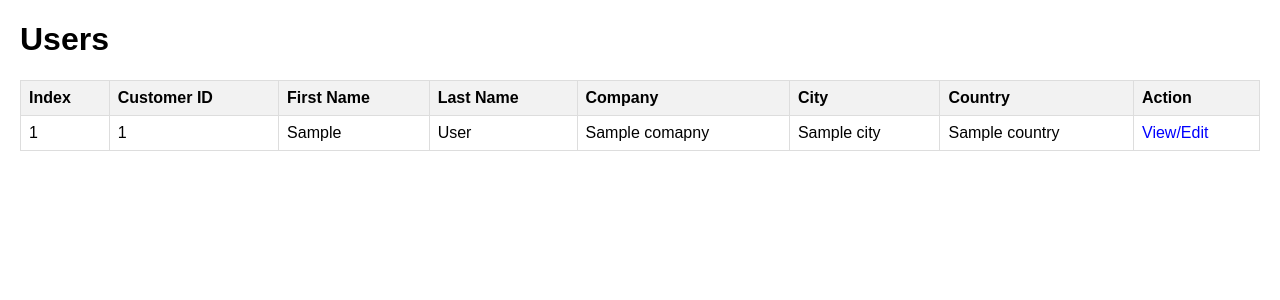
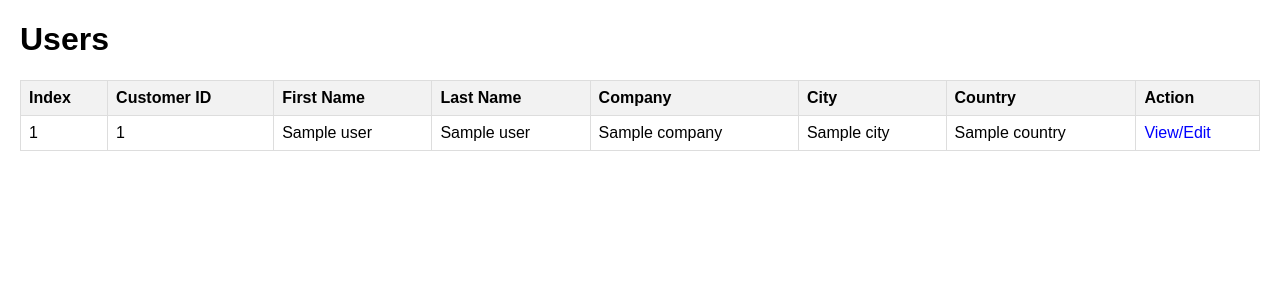
Before and after one commit to deshpandeshantanu96/flask-app-rds-repo, a FastAPI app: template customer-app/templates/index.html in a window 1280 px wide. Shown: the top 300 px of the page. Run offline with FastAPI, Linux system fonts and the light colour scheme; the template is opened without the code that fills it: most values are stand-ins (such as "Sample title", 1, 10 or a date in 2020).

Commit message:
Edited variables for app

```diff
--- a/customer-app/backend.py
+++ b/customer-app/backend.py
@@ -1,3 +1,90 @@
+# from fastapi import FastAPI, Request, Form, HTTPException
+# from fastapi.responses import HTMLResponse, RedirectResponse
+# from fastapi.templating import Jinja2Templates
+# import mysql.connector
+# import os
+# from dotenv import load_dotenv
+
+# app = FastAPI()
+
+# load_dotenv()
+
+# # RDS MySQL Configuration
+# db_config = {
+#     "host": os.getenv("DB_HOST"),
+#     "user": os.getenv("DB_USERNAME"),
+#     "password": os.getenv("DB_PASSWORD"),
+#     "database": os.getenv("DB_NAME"),
+#     "port": int(os.getenv("DB_PORT", "3306")),
+#     # "ssl": {
+#     #     "ca": "/path/to/aws-rds-ca-cert.pem"  # For AWS RDS SSL
+#     # }
+# }
+
+# templates = Jinja2Templates(directory="templates")
+
+
+# @app.get("/", response_class=HTMLResponse)
+# async def read_users(request: Request):
+#     conn = mysql.connector.connect(**db_config)
+#     cursor = conn.cursor(dictionary=True)
+#     cursor.execute("SELECT * FROM customers")
+#     users = cursor.fetchall()
+#     cursor.close()
+#     conn.close()
+#     return templates.TemplateResponse("index.html", {"request": request, "users": users})
+
+
+# @app.get("/user/{customer_id}", response_class=HTMLResponse)
+# async def read_user(request: Request, customer_id: str):
+#     try:
+#         conn = mysql.connector.connect(**db_config)
+#         cursor = conn.cursor(dictionary=True)
+#         cursor.execute("SELECT * FROM customers WHERE `Customer Id` = %s", (customer_id,))
+#         user = cursor.fetchone()
+#         cursor.close()
+#         conn.close()
+
+#         if not user:
+#             raise HTTPException(status_code=404, detail="User not found")
+
+#         return templates.TemplateResponse("user.html", {"request": request, "user": user})
+
+#     except Exception as e:
+#         print("❌ ERROR in /user/{customer_id} route:", str(e))
+#         return HTMLResponse(f"<h2>Internal Server Error</h2><pre>{str(e)}</pre>", status_code=500)
+
+
+# @app.post("/user/{customer_id}/update")
+# async def update_user(customer_id: str, first_name: str = Form(...), last_name: str = Form(...)):
+#     conn = mysql.connector.connect(**db_config)
+#     cursor = conn.cursor()
+#     cursor.execute("""
+#         UPDATE customers
+#         SET `First Name` = %s, `Last Name` = %s
+#         WHERE `Customer Id` = %s
+#     """, (first_name, last_name, customer_id))
+#     conn.commit()
+#     cursor.close()
+#     conn.close()
+#     return RedirectResponse(url=f"/user/{customer_id}", status_code=303)
+
+
+# @app.post("/user/{customer_id}/delete")
+# async def delete_user(customer_id: str):
+#     conn = mysql.connector.connect(**db_config)
+#     cursor = conn.cursor()
+#     cursor.execute("DELETE FROM customers WHERE `Customer Id` = %s", (customer_id,))
+#     conn.commit()
+#     cursor.close()
+#     conn.close()
+#     return RedirectResponse(url="/", status_code=303)
+
+# if __name__ == "__main__":
+#     import uvicorn
+#     uvicorn.run("backend:app", host="127.0.0.1", port=8000, reload=True)
+
+
 from fastapi import FastAPI, Request, Form, HTTPException
 from fastapi.responses import HTMLResponse, RedirectResponse
 from fastapi.templating import Jinja2Templates
@@ -12,73 +99,78 @@ load_dotenv()
 # RDS MySQL Configuration
 db_config = {
     "host": os.getenv("DB_HOST"),
-    "user": os.getenv("DB_USER"),
+    "user": os.getenv("DB_USERNAME"),
     "password": os.getenv("DB_PASSWORD"),
     "database": os.getenv("DB_NAME"),
     "port": int(os.getenv("DB_PORT", "3306")),
-    # "ssl": {
-    #     "ca": "/path/to/aws-rds-ca-cert.pem"  # For AWS RDS SSL
-    # }
 }
 
 templates = Jinja2Templates(directory="templates")
 
-
 @app.get("/", response_class=HTMLResponse)
 async def read_users(request: Request):
-    conn = mysql.connector.connect(**db_config)
-    cursor = conn.cursor(dictionary=True)
-    cursor.execute("SELECT * FROM customers")
-    users = cursor.fetchall()
-    cursor.close()
-    conn.close()
+    try:
+        conn = mysql.connector.connect(**db_config)
+        cursor = conn.cursor(dictionary=True)
+        cursor.execute("SELECT * FROM customers")
+        users = cursor.fetchall()
+    finally:
+        cursor.close()
+        conn.close()
     return templates.TemplateResponse("index.html", {"request": request, "users": users})
 
 
-@app.get("/user/{customer_id}", response_class=HTMLResponse)
-async def read_user(request: Request, customer_id: str):
+@app.get("/user/{index}", response_class=HTMLResponse)
+async def read_user(request: Request, index: int):
     try:
         conn = mysql.connector.connect(**db_config)
         cursor = conn.cursor(dictionary=True)
-        cursor.execute("SELECT * FROM customers WHERE `customer_id` = %s", (customer_id,))
+        cursor.execute("SELECT * FROM customers WHERE `Index` = %s", (index,))
         user = cursor.fetchone()
+        if not user:
+            raise HTTPException(status_code=404, detail="User not found")
+    except Exception as e:
+        print("❌ ERROR in /user/{index} route:", str(e))
+        return HTMLResponse(f"<h2>Internal Server Error</h2><pre>{str(e)}</pre>", status_code=500)
+    finally:
         cursor.close()
         conn.close()
-
-        if not user:
-            raise HTTPException(status_code=404, detail="User not found")
-
-        return templates.TemplateResponse("user.html", {"request": request, "user": user})
-
-    except Exception as e:
-        print("❌ ERROR in /user/{customer_id} route:", str(e))
-        return HTMLResponse(f"<h2>Internal Server Error</h2><pre>{str(e)}</pre>", status_code=500)
+    return templates.TemplateResponse("user.html", {"request": request, "user": user})
 
 
-@app.post("/user/{customer_id}/update")
-async def update_user(customer_id: str, first_name: str = Form(...), last_name: str = Form(...)):
-    conn = mysql.connector.connect(**db_config)
-    cursor = conn.cursor()
-    cursor.execute("""
-        UPDATE customers
-        SET `first_name` = %s, `last_name` = %s
-        WHERE `customer_id` = %s
-    """, (first_name, last_name, customer_id))
-    conn.commit()
-    cursor.close()
-    conn.close()
-    return RedirectResponse(url=f"/user/{customer_id}", status_code=303)
+@app.post("/user/{index}/update")
+async def update_user(
+    index: int,
+    first_name: str = Form(...),
+    last_name: str = Form(...)
+):
+    try:
+        conn = mysql.connector.connect(**db_config)
+        cursor = conn.cursor()
+        cursor.execute("""
+            UPDATE customers
+            SET `First Name` = %s, `Last Name` = %s
+            WHERE `Index` = %s
+        """, (first_name, last_name, index))
+        conn.commit()
+    finally:
+        cursor.close()
+        conn.close()
+    return RedirectResponse(url=f"/user/{index}", status_code=303)
 
 
-@app.post("/user/{customer_id}/delete")
-async def delete_user(customer_id: str):
-    conn = mysql.connector.connect(**db_config)
-    cursor = conn.cursor()
-    cursor.execute("DELETE FROM customers WHERE `Customer Id` = %s", (customer_id,))
-    conn.commit()
-    cursor.close()
-    conn.close()
+@app.post("/user/{index}/delete")
+async def delete_user(index: int):
+    try:
+        conn = mysql.connector.connect(**db_config)
+        cursor = conn.cursor()
+        cursor.execute("DELETE FROM customers WHERE `Index` = %s", (index,))
+        conn.commit()
+    finally:
+        cursor.close()
+        conn.close()
     return RedirectResponse(url="/", status_code=303)
+
 
 if __name__ == "__main__":
     import uvicorn
--- a/customer-app/templates/index.html
+++ b/customer-app/templates/index.html
@@ -26,13 +26,13 @@
         {% for user in users %}
         <tr>
             <td>{{ user.Index }}</td>
-            <td>{{ user.customer_id }}</td>
-            <td>{{ user.first_name }}</td>
-            <td>{{ user.last_name }}</td>
-            <td>{{ user.comapny }}</td>
-            <td>{{ user.city }}</td>
-            <td>{{ user.country }}</td>
-            <td><a href="/user/{{ user.customer_id }}">View/Edit</a></td>
+            <td>{{ user['Customer Id'] }}</td>
+            <td>{{ user['First Name'] }}</td>
+            <td>{{ user['Last Name'] }}</td>
+            <td>{{ user.Company }}</td>
+            <td>{{ user.City }}</td>
+            <td>{{ user.Country }}</td>
+            <td><a href="/user/{{ user.Index }}">View/Edit</a></td>
         </tr>
         {% endfor %}
     </table>
```
Also changed, not shown: customer-app/templates/user.html (+16 -12 lines), 1 other file.
